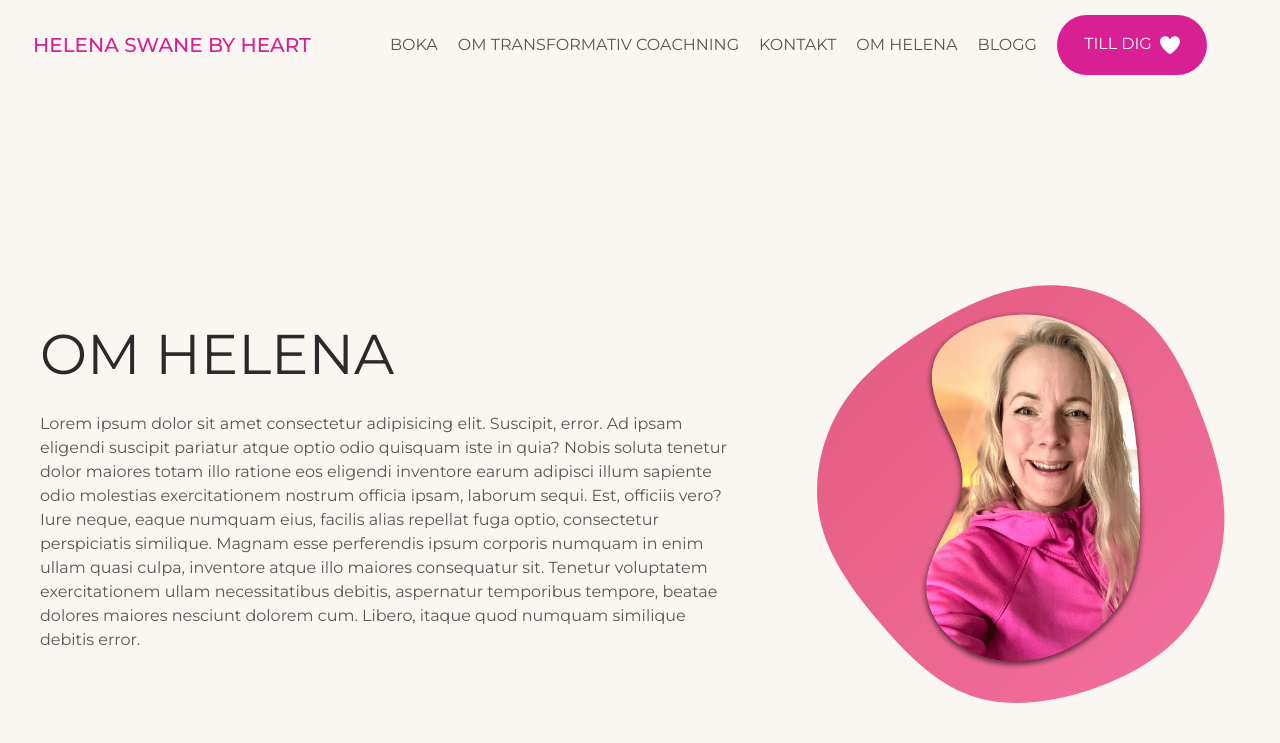
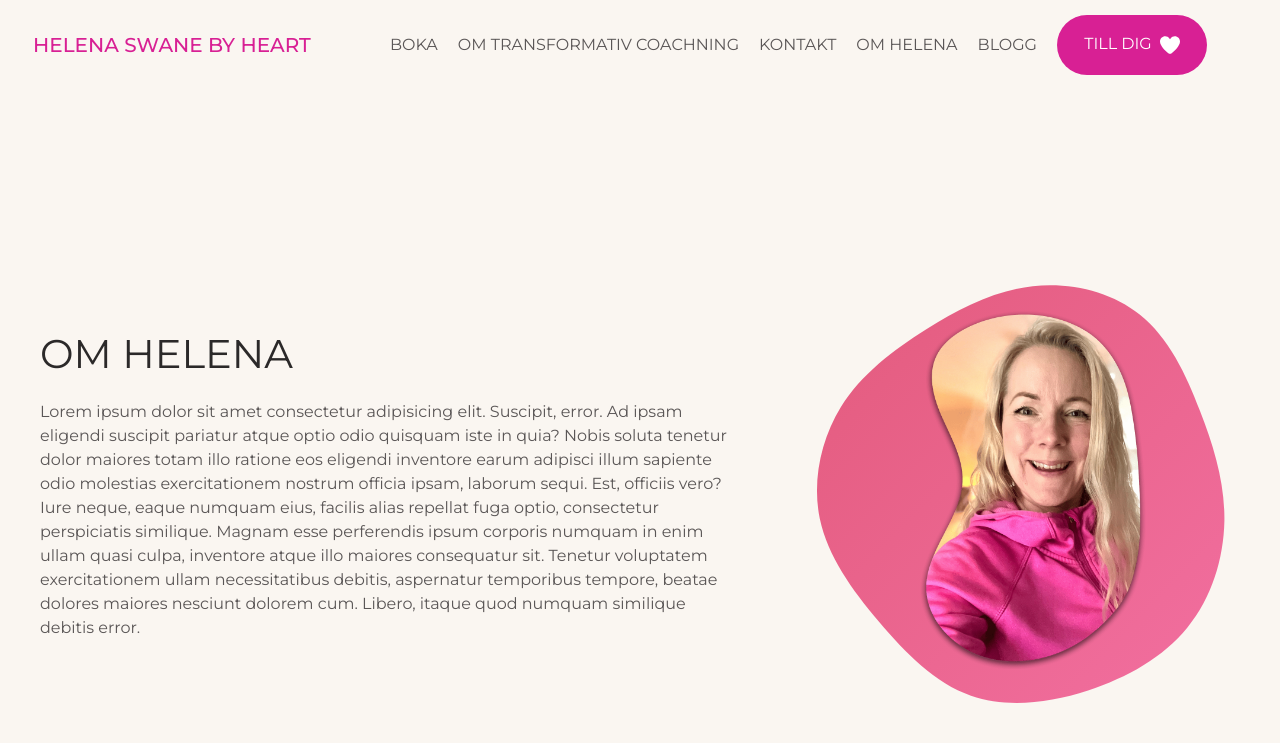
Before and after one commit to helenaskagerlid/helenaswane, an Astro site: page /omhelena in a window 1280 px wide. Built offline with nearby package versions, Linux system fonts and the light colour scheme; Astro itself is replaced by a stand-in of ours; a web font is replaced by a local one.

Commit message:
update font size

```diff
--- a/src/components/Testimonials.astro
+++ b/src/components/Testimonials.astro
@@ -155,7 +155,7 @@ const testimonial3 = await getEntry("testimonials", "testimonial3");
       }
 
       .testimonial-heading {
-        font-size: 3rem;
+        font-size: 40px;
         font-weight: 400;
         text-transform: uppercase;
         align-self: flex-end;
--- a/src/pages/omhelena.astro
+++ b/src/pages/omhelena.astro
@@ -89,7 +89,7 @@ import BaseLayout from "../layouts/BaseLayout.astro";
 <style>
   .about-helena-heading {
     font-weight: 400;
-    font-size: clamp(2rem, calc(1.2rem + 4.2vw), 3.5rem);
+    font-size: 40px;
     text-transform: uppercase;
     color: #2b2929;
     margin: 0;
--- a/src/pages/transformativcoaching.astro
+++ b/src/pages/transformativcoaching.astro
@@ -33,7 +33,7 @@ import BaseLayout from "../layouts/BaseLayout.astro";
 
   h2 {
     font-weight: 400;
-    font-size: clamp(2rem, calc(1.2rem + 4.2vw), 3.5rem);
+    font-size: 40px;
     text-transform: uppercase;
     color: #2b2929;
     margin: 0;
```
